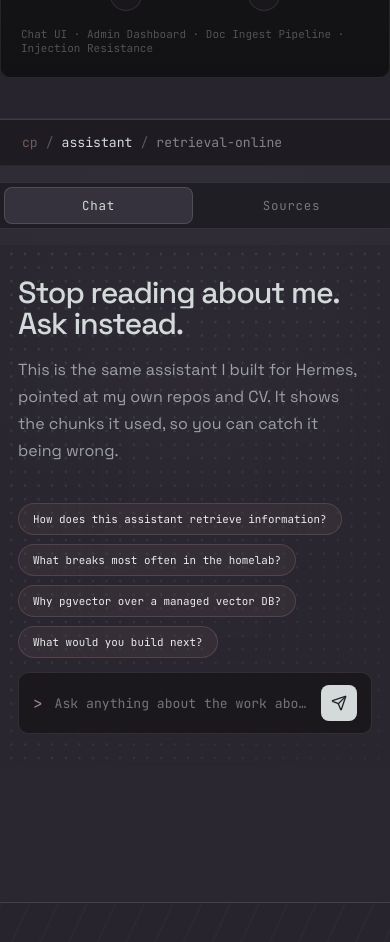
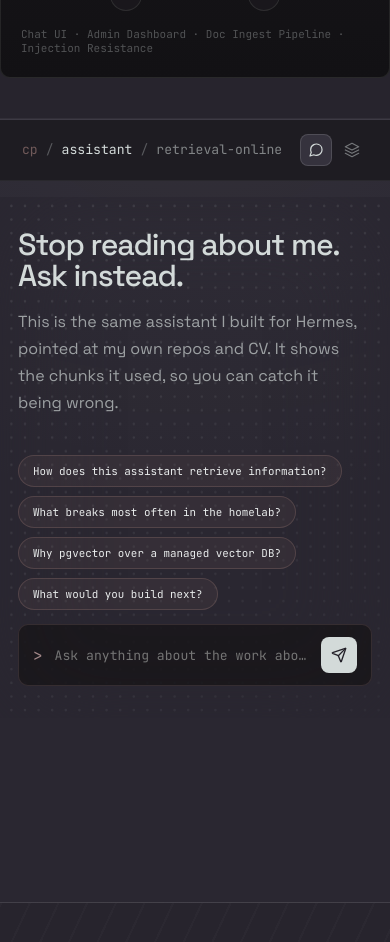
Before and after one commit to c-panagopoulos/Personal-Website, a React (Vite) app in the folder client/: page / in a window 390 px wide. Shown: the part 7380-8322 px from the top of the page. Built offline with nearby package versions, Linux system fonts and the light colour scheme.

Commit message:
Replace mobile assistant tabs with a compact icon toggle and sources badge

```diff
--- a/client/src/components/AssistantSection.jsx
+++ b/client/src/components/AssistantSection.jsx
@@ -15,9 +15,27 @@ const CHIPS = [
   "What would you build next?",
 ];
 
+function ChatIcon() {
+  return (
+    <svg width="16" height="16" viewBox="0 0 24 24" fill="none" stroke="currentColor" strokeWidth="1.8" strokeLinecap="round" strokeLinejoin="round">
+      <path d="M21 11.5a8.38 8.38 0 0 1-.9 3.8 8.5 8.5 0 0 1-7.6 4.7 8.38 8.38 0 0 1-3.8-.9L3 21l1.9-5.7a8.38 8.38 0 0 1-.9-3.8 8.5 8.5 0 0 1 4.7-7.6 8.38 8.38 0 0 1 3.8-.9h.5a8.48 8.48 0 0 1 8 8v.5z" />
+    </svg>
+  );
+}
+
+function SourcesIcon() {
+  return (
+    <svg width="16" height="16" viewBox="0 0 24 24" fill="none" stroke="currentColor" strokeWidth="1.8" strokeLinecap="round" strokeLinejoin="round">
+      <polygon points="12 2 2 7 12 12 22 7 12 2" />
+      <polyline points="2 17 12 22 22 17" />
+      <polyline points="2 12 12 17 22 12" />
+    </svg>
+  );
+}
+
 const TABS = [
-  { id: "chat", label: "Chat" },
-  { id: "sources", label: "Sources" },
+  { id: "chat", label: "Chat", Icon: ChatIcon },
+  { id: "sources", label: "Sources", Icon: SourcesIcon },
 ];
 
 function ChatTurn({ turn }) {
@@ -97,14 +115,15 @@ function useAutoHeight(dep) {
   return { innerRef, height };
 }
 
-// Sliding-pill tab bar + cross-fade/blur panel switch, ported from
-// animate-ui's Tabs component (github.com/imskyleen/animate-ui) — not the
-// full primitive, which is a generic hover/click/controlled abstraction
-// built for arbitrary tab counts. This only ever needs two fixed tabs, so
-// it's the same layoutId-pill and AnimatePresence-blur technique rewritten
-// directly instead of ported wholesale.
-function AssistantTabs({ activeTab, onChange, panels }) {
-  const { innerRef, height } = useAutoHeight(activeTab);
+// Small icon-only toggle instead of a full-width labeled tab bar — lives in
+// the topbar (next to the breadcrumb, always rendered regardless of which
+// panel is active) rather than its own row, since on mobile the nav plus
+// this section's own headline already eat most of the viewport before any
+// chat content shows. Same sliding-pill technique as before, just applied
+// to two small squares instead of full-width labeled tabs. The sources
+// badge is the only feedback that anything changed over there when a
+// question resolves while you're still looking at the Chat panel.
+function AssistantTabToggle({ activeTab, onChange, sourcesCount }) {
   const tabRefs = useRef({});
 
   // Standard ARIA tabs roving-tabindex pattern: arrow keys move both focus
@@ -120,8 +139,7 @@ function AssistantTabs({ activeTab, onChange, panels }) {
   };
 
   return (
-    <div className="assistant-tabs">
-      <div className="assistant-tabs__list" role="tablist" aria-label="Assistant panels" onKeyDown={handleKeyDown}>
+    <div className="assistant-tab-toggle" role="tablist" aria-label="Assistant panels" onKeyDown={handleKeyDown}>
       {TABS.map((tab) => (
         <button
           key={tab.id}
@@ -131,21 +149,37 @@ function AssistantTabs({ activeTab, onChange, panels }) {
           role="tab"
           aria-selected={activeTab === tab.id}
           aria-controls={`assistant-panel-${tab.id}`}
+          aria-label={tab.label}
+          title={tab.label}
           tabIndex={activeTab === tab.id ? 0 : -1}
-            className="assistant-tabs__tab"
+          className="assistant-tab-toggle__btn"
           onClick={() => onChange(tab.id)}
         >
           {activeTab === tab.id && (
             <motion.span
               layoutId="assistant-tabs-pill"
-                className="assistant-tabs__pill"
+              className="assistant-tab-toggle__pill"
               transition={{ type: "spring", stiffness: 200, damping: 25 }}
             />
           )}
-            <span className="assistant-tabs__label">{tab.label}</span>
+          <tab.Icon />
+          {tab.id === "sources" && sourcesCount > 0 && (
+            <span className="assistant-tab-toggle__badge">{sourcesCount}</span>
+          )}
         </button>
       ))}
     </div>
+  );
+}
+
+// Cross-fade/blur panel switch + auto-height, ported from animate-ui's Tabs
+// component (github.com/imskyleen/animate-ui) — the trigger UI lives
+// separately above (AssistantTabToggle), this is just the panel side.
+function AssistantTabPanels({ activeTab, panels }) {
+  const { innerRef, height } = useAutoHeight(activeTab);
+
+  return (
+    <div className="assistant-tabs">
       <motion.div
         className="assistant-tabs__panels"
         animate={{ height: height ?? "auto" }}
@@ -305,9 +339,12 @@ export default function AssistantSection() {
           <span className="assistant-breadcrumb__sep">/</span>
           <span className="assistant-breadcrumb__status">retrieval-online</span>
         </div>
+        {isMobile && (
+          <AssistantTabToggle activeTab={activeTab} onChange={setActiveTab} sourcesCount={chat.sources.length} />
+        )}
       </div>
       {isMobile ? (
-        <AssistantTabs activeTab={activeTab} onChange={setActiveTab} panels={{ chat: mainContent, sources: sidebarContent }} />
+        <AssistantTabPanels activeTab={activeTab} panels={{ chat: mainContent, sources: sidebarContent }} />
       ) : (
         <div className="assistant-section__body">
           {sidebarContent}
--- a/client/src/styles/global.css
+++ b/client/src/styles/global.css
@@ -1706,6 +1706,18 @@ button {
 .assistant-breadcrumb__status {
   color: rgba(211, 218, 217, 0.55);
 }
+@media (max-width: 380px) {
+  /* The icon toggle now shares this row with the breadcrumb (see
+     .assistant-tab-toggle below) — below ~380px there's no longer room for
+     the full "retrieval-online" status too without wrapping to a second
+     line, so drop the least essential part of the breadcrumb first. */
+  .assistant-breadcrumb__status {
+    display: none;
+  }
+  .assistant-breadcrumb__sep:last-of-type {
+    display: none;
+  }
+}
 .assistant-section__body {
   flex: 1;
   display: grid;
@@ -1722,54 +1734,72 @@ button {
 }
 /* Mobile-only: chat + sources as two tabs instead of stacking both in one
    column — the sources/chunks panel grows with the conversation and was
-   pushing new chat messages further down the page every time. Sliding-pill
-   indicator and cross-fade/blur panel switch, same technique as
-   animate-ui's Tabs (layoutId shared-element transition + AnimatePresence),
-   rewritten directly since this only ever needs two fixed tabs. */
-.assistant-tabs {
-  padding: 16px 0 0;
-}
-.assistant-tabs__list {
+   pushing new chat messages further down the page every time. Trigger UI is
+   a small icon toggle in the topbar (not its own full-width row) — the nav
+   plus this section's own headline already eat most of the viewport on
+   mobile before any chat content shows, so a labeled tab bar was just more
+   chrome eating the same scarce space. Sliding-pill indicator and
+   cross-fade/blur panel switch, same technique as animate-ui's Tabs
+   (layoutId shared-element transition + AnimatePresence), rewritten
+   directly since this only ever needs two fixed tabs. */
+.assistant-tab-toggle {
+  display: flex;
+  gap: 4px;
+}
+.assistant-tab-toggle__btn {
   position: relative;
-  display: flex;
-  gap: 4px;
-  padding: 4px;
-  background: var(--surface-deep);
-  border: 1px solid var(--border-strong);
-  border-left: none;
-  border-right: none;
-}
-.assistant-tabs__tab {
-  position: relative;
-  flex: 1;
-  padding: 10px 16px;
+  width: 32px;
+  height: 32px;
+  display: flex;
+  align-items: center;
+  justify-content: center;
   background: transparent;
   border: none;
   border-radius: 8px;
-  font-family: var(--font-mono);
-  font-size: 0.78rem;
-  letter-spacing: 0.06em;
   color: var(--text-tertiary);
   cursor: pointer;
   transition: color 0.25s ease;
 }
-.assistant-tabs__tab[aria-selected="true"] {
+.assistant-tab-toggle__btn[aria-selected="true"] {
   color: var(--text-primary);
 }
-.assistant-tabs__pill {
+.assistant-tab-toggle__btn svg {
+  position: relative;
+  z-index: 1;
+}
+.assistant-tab-toggle__pill {
   position: absolute;
   inset: 0;
   background: var(--surface-elevated);
   border: 1px solid var(--border-bright);
   border-radius: 8px;
 }
-.assistant-tabs__label {
-  position: relative;
-  z-index: 1;
+/* Only feedback that the Sources panel changed while you're still looking
+   at Chat — count of chunks the latest question retrieved. */
+.assistant-tab-toggle__badge {
+  position: absolute;
+  top: -4px;
+  right: -4px;
+  z-index: 2;
+  min-width: 16px;
+  height: 16px;
+  padding: 0 4px;
+  border-radius: 999px;
+  background: var(--accent);
+  color: var(--bg);
+  font-family: var(--font-mono);
+  font-size: 0.6rem;
+  font-weight: 600;
+  line-height: 1;
+  display: flex;
+  align-items: center;
+  justify-content: center;
+}
+.assistant-tabs {
+  padding: 16px 0 0;
 }
 .assistant-tabs__panels {
   overflow: hidden;
-  margin-top: 16px;
 }
 .assistant-tabs .assistant-section__sidebar {
   border-right: none;
```
Lines whose indentation alone changed are shown as unchanged.
